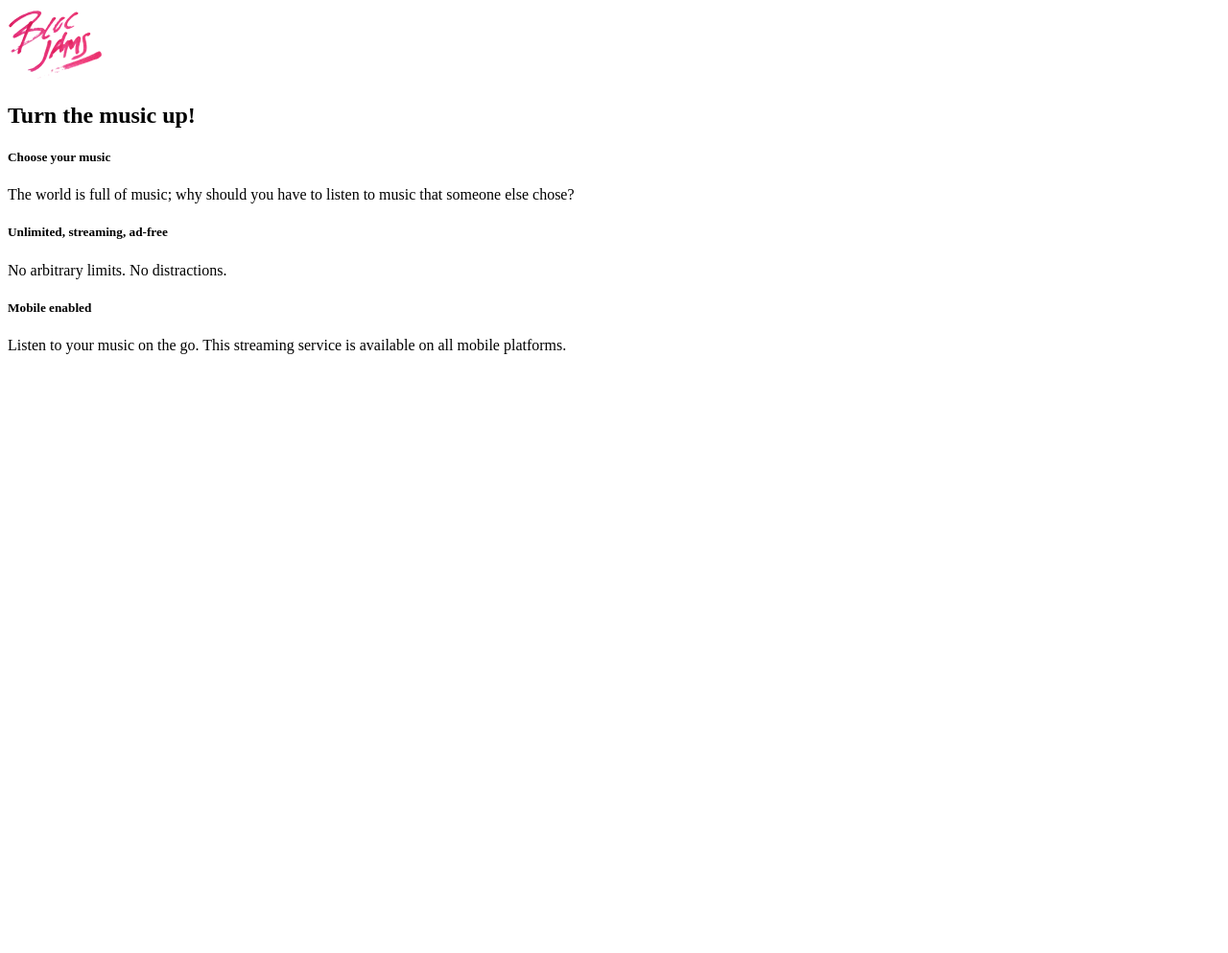
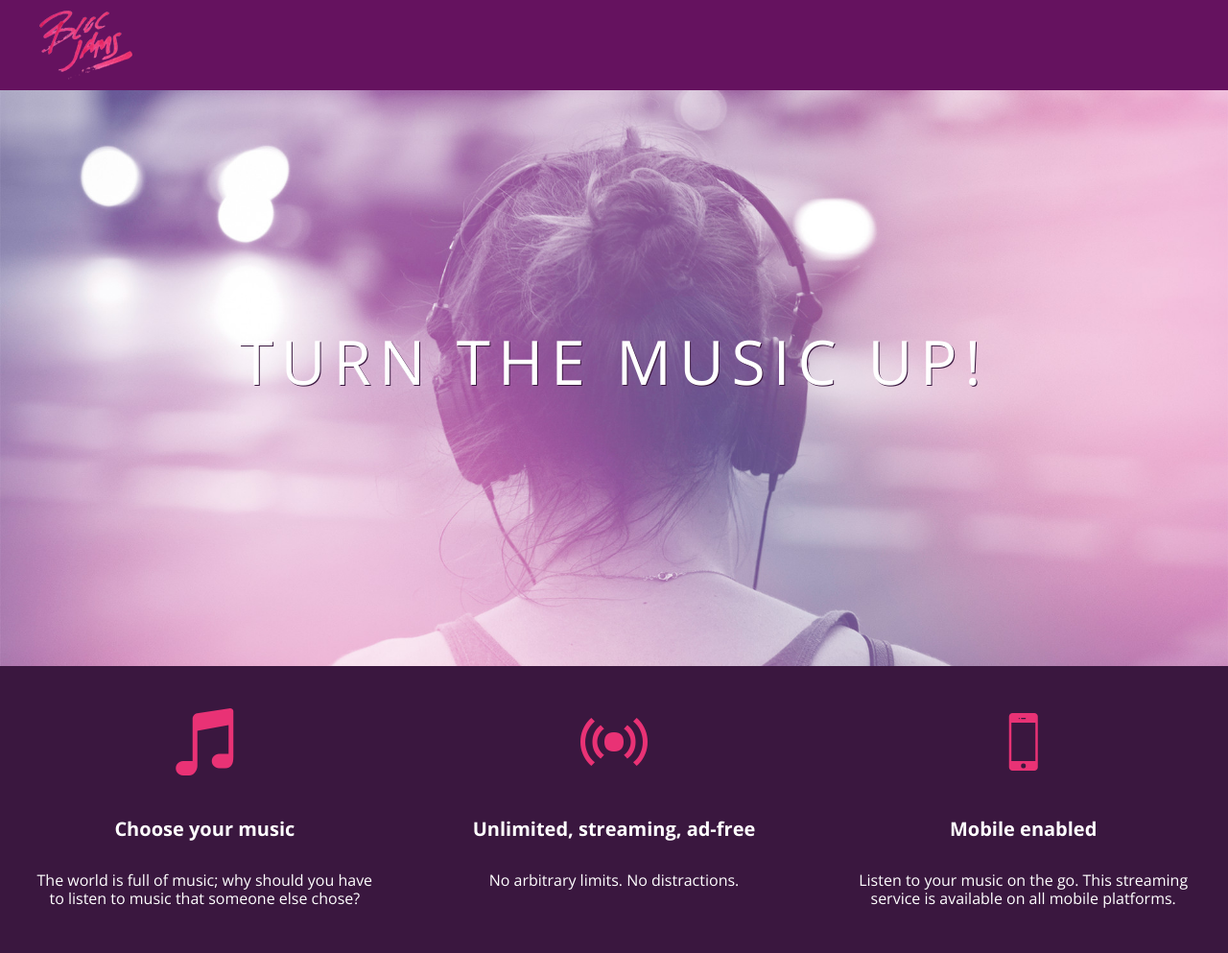
Before and after one commit to gwyn20/bloc-jams, a plain HTML site: page index.html in a window 1280 px wide. Shown: the whole page at 96% size. Before the commit the page ends 800 px from the top, so only its background shows below. Drawn offline with nearby package versions, Linux system fonts and the light colour scheme.

Commit message:
Checkpoint 3 CSS Styles: completed 2

```diff
--- a/index.html
+++ b/index.html
@@ -2,10 +2,10 @@
 <html>
     <head>
         <title>Bloc Jams</title>
-        <link rel="stylesheet" type="text/css" href"http://fonts.googleapis.com/css?family=Open+Sans:400,800,600,700,300">
-        <link rel="stylesheet" type="text/css" href"http://code.ionicframework.com/ionicons/2.0.1/css/ionicons.min.css">
-        <link rel="stylesheet" type="text/css" href"styles/normalize.css">
-        <link rel="stylesheet" type="text/css" href"styles/main.css">
+        <link rel="stylesheet" type="text/css" href="http://fonts.googleapis.com/css?family=Open+Sans:400,800,600,700,300">
+        <link rel="stylesheet" type="text/css" href="http://code.ionicframework.com/ionicons/2.0.1/css/ionicons.min.css">
+        <link rel="stylesheet" type="text/css" href="styles/normalize.css">
+        <link rel="stylesheet" type="text/css" href="styles/main.css">
     </head>
     <body class="landing">
         <nav class="navbar">
```
